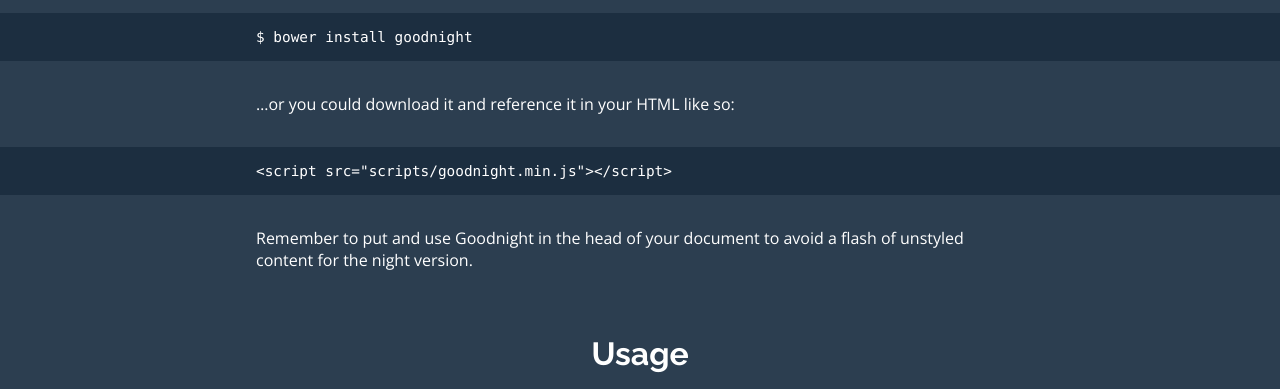
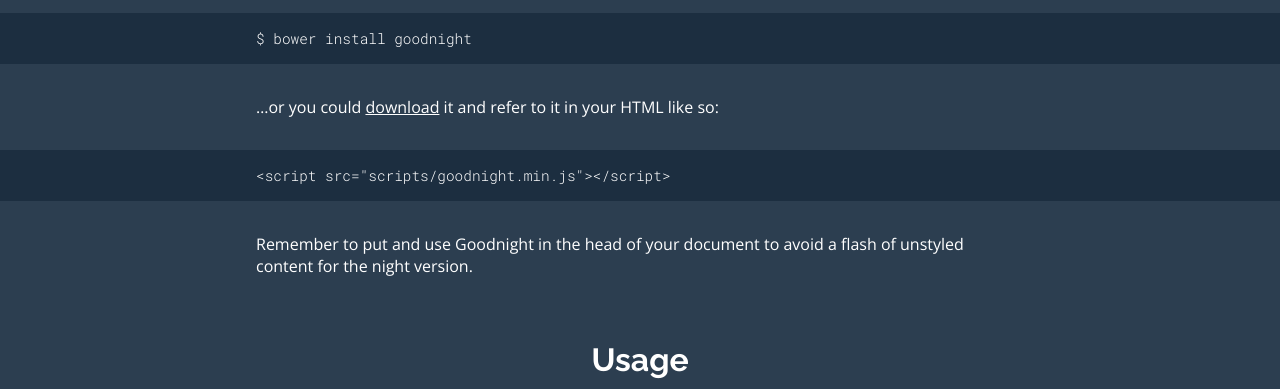
Before and after one commit to JaredCubilla/goodnight, a plain HTML site: page index.html in a window 1280 px wide. Shown: the part 375-764 px from the top of the page. Drawn offline with nearby package versions, Linux system fonts and the light colour scheme.

Commit message:
Roboto Mono

```diff
--- a/index.html
+++ b/index.html
@@ -3,7 +3,7 @@
 	<head>
 		<meta charset="utf-8">
 		<title>Goodnight</title>
-		<link rel="stylesheet" type="text/css" href="https://fonts.googleapis.com/css?family=Raleway:700|Open+Sans:300">
+		<link rel="stylesheet" type="text/css" href="https://fonts.googleapis.com/css?family=Raleway:700|Open+Sans:300|Roboto+Mono:300">
 		<link rel="stylesheet" href="styles/font-awesome/css/fontello.css">
 		<link rel="stylesheet" href="styles/main.css">
 		<script src="scripts/goodnight.js"></script>
@@ -18,7 +18,7 @@
 		<h2>Installation</h2>
 		<p>The easiest way to install is by using <a href="http://bower.io">Bower</a>&hellip;</p>
 		<div class="cb">$ bower install goodnight</div>
-		<p>&hellip;or you could download it and reference it in your HTML like so: </p>
+		<p>&hellip;or you could <a href="https://www.github.com/JaredCubilla/goodnight">download</a> it and refer to it in your HTML like so: </p>
 		<div class="cb">&lt;script src="scripts/goodnight.min.js">&lt;/script></div>
 		<p>Remember to put and use Goodnight in the head of your document to avoid a flash of unstyled content for the night version.</p>
 
--- a/styles/main.css
+++ b/styles/main.css
@@ -42,7 +42,7 @@
 	background-color: #b5c5c6;
 	padding: 1rem 16rem;
 	margin: 0 -15rem;
-	font-family: Consolas, "Liberation Mono", Menlo, Courier, monospace;
+	font-family: "Roboto Mono", Consolas, "Liberation Mono", Menlo, Courier, monospace;
 	font-size: 0.9rem;
 	-webkit-transition: padding 0.3s, margin 0.3s;
 	-moz-transition: padding 0.3s, margin 0.3s;
```
